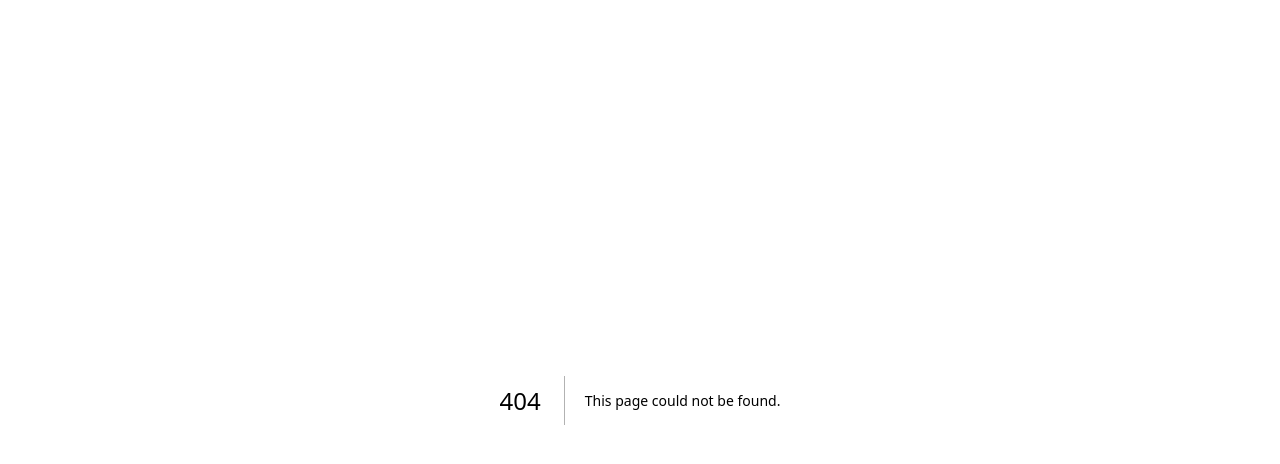
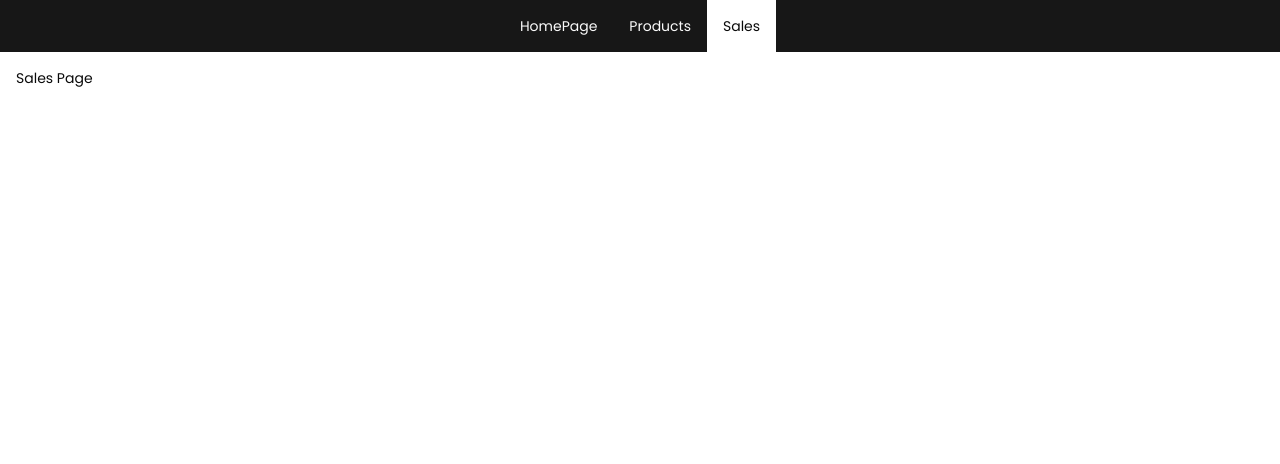
Before and after one commit to a-mancodesss/amanCart, a Next.js app: page /orders in a window 1280 px wide. Before the commit this address had no page. Shown: the top 464 px of the page. Built offline with nearby package versions, Linux system fonts and the light colour scheme.

Commit message:
purchase page - stripe integration

```diff
--- /dev/null
+++ b/src/app/(customer)/orders/page.tsx
@@ -0,0 +1,6 @@
+
+export default function Sales_Page() {
+  return (
+    <div>Sales Page</div>
+  )
+}
--- a/src/app/(customer)/products/[id]/purchase/page.tsx
+++ b/src/app/(customer)/products/[id]/purchase/page.tsx
@@ -1,5 +1,7 @@
+import db from "@/database/db"
 
-export default function Purchase_Page() {
+export async function pageaa({params:{id}}:{params:{id:string}}) {
+    const product = await db.product.findUnique({where:{id}})
   return (
     <div>purchase successful!</div>
   )
```
Also changed, not shown: 1 other file (tests, documents, lock files or other folders).
